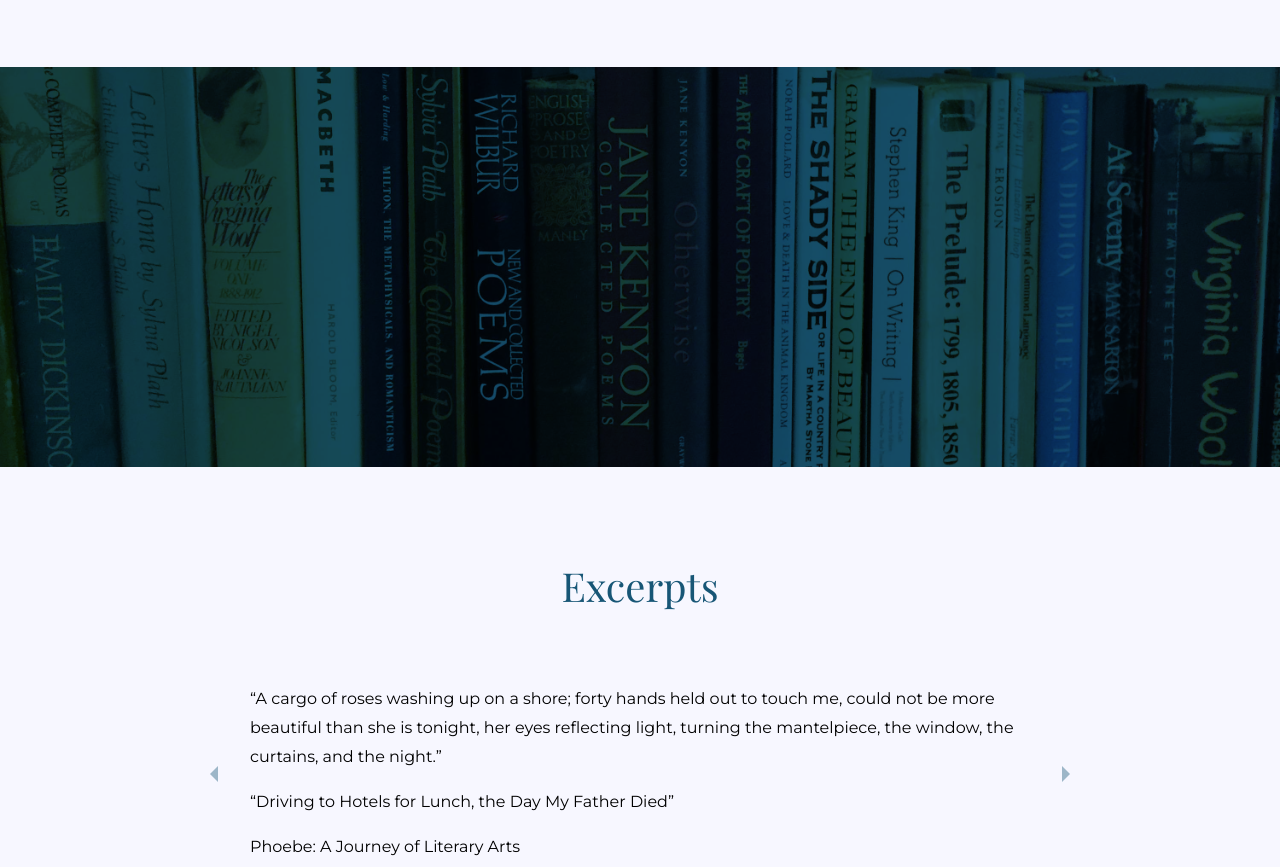
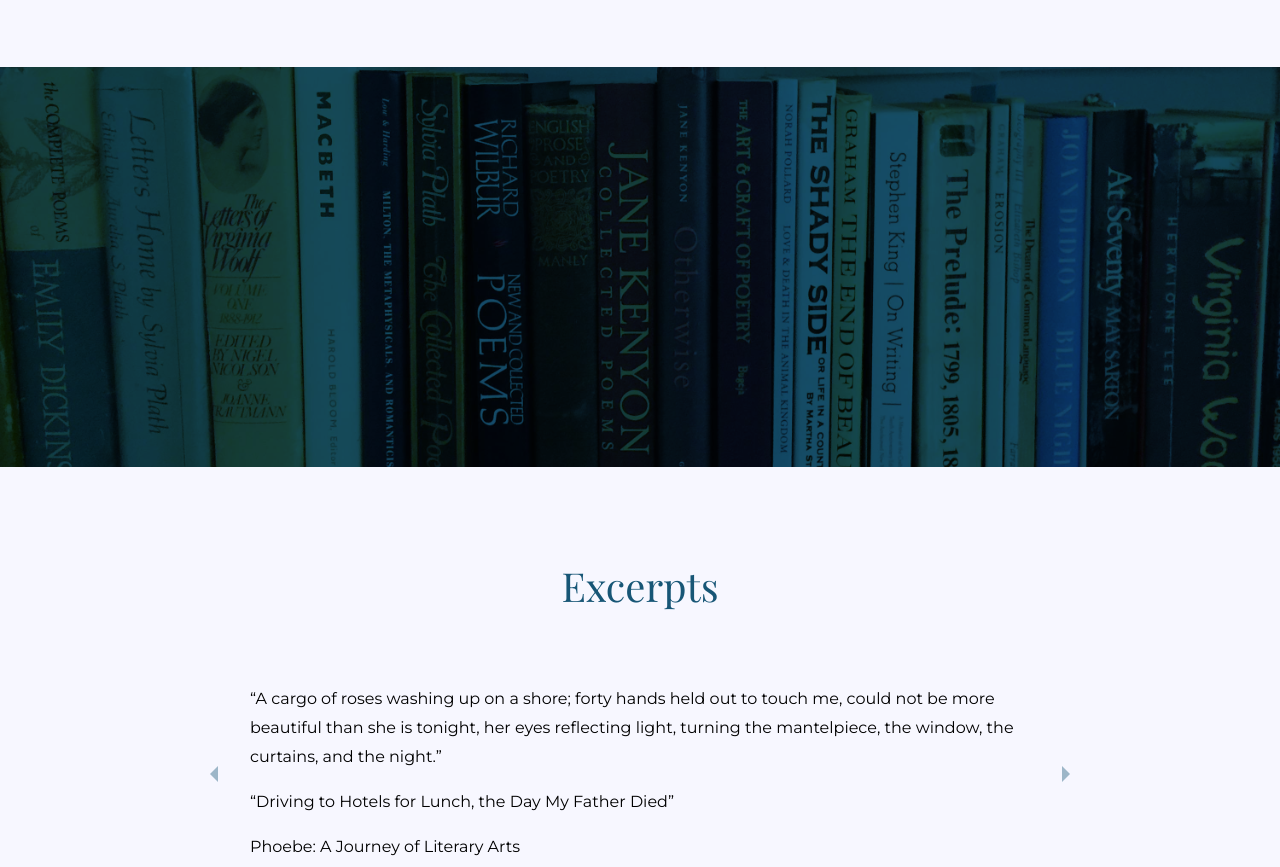
Before and after one commit to sjlowchappell/lisa-low-poetry, a Gatsby site: page / in a window 1280 px wide. Shown: the part 1259-2126 px from the top of the page. Built offline with nearby package versions, Linux system fonts and the light colour scheme; Gatsby itself is replaced by a stand-in of ours.

Commit message:
updated home page

```diff
--- a/src/pages/index.module.css
+++ b/src/pages/index.module.css
@@ -76,7 +76,7 @@
     background: url(../images/llCoverPhoto.jpg);
     /* OR */
     /* background: url(../images/queenback.jpg); */
-    background-position: 50% 55%;
+    background-position: 50% 45%;
     height: 50vh;
     background-color: #175676;
     background-repeat: no-repeat;
```
